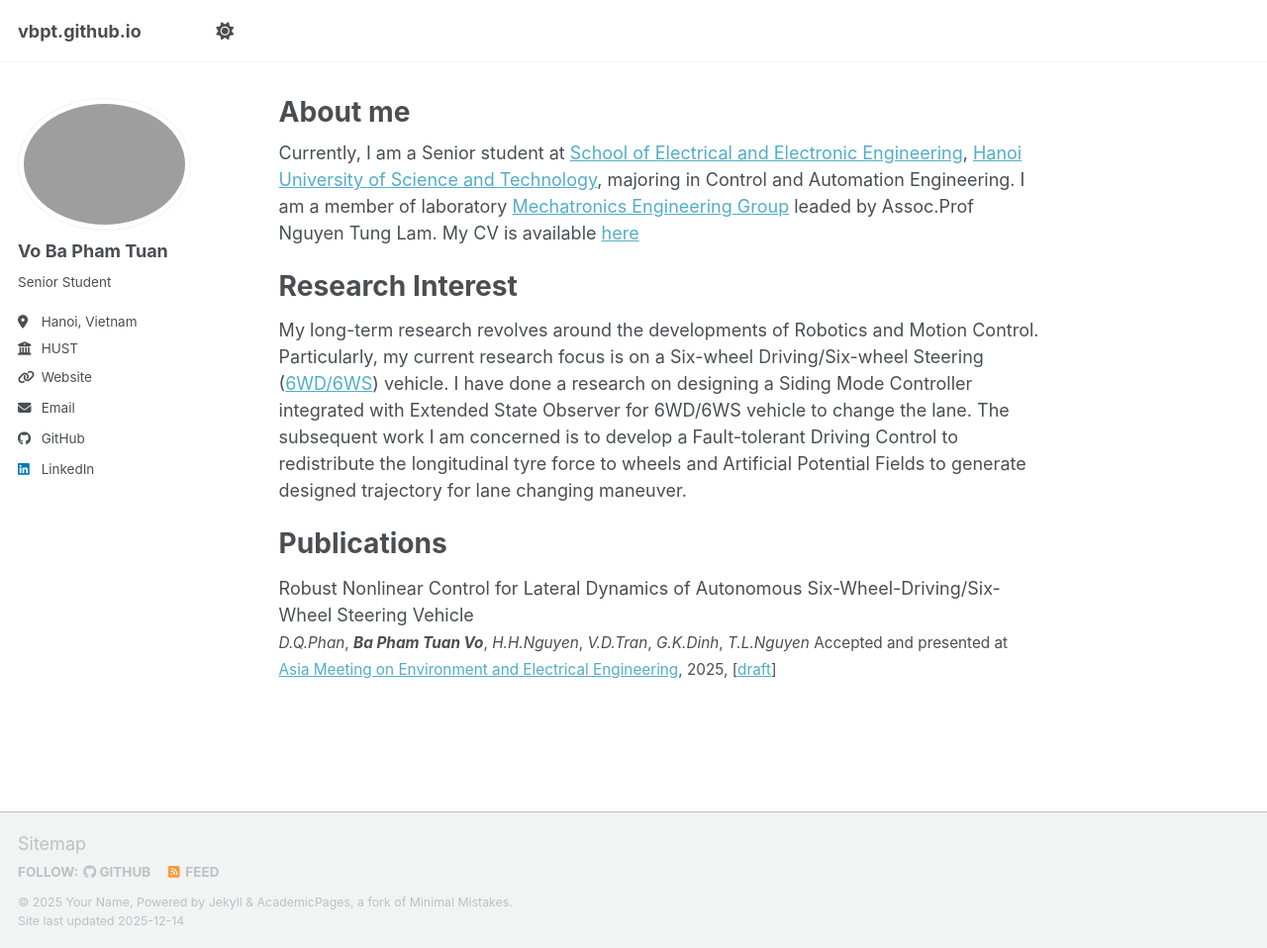
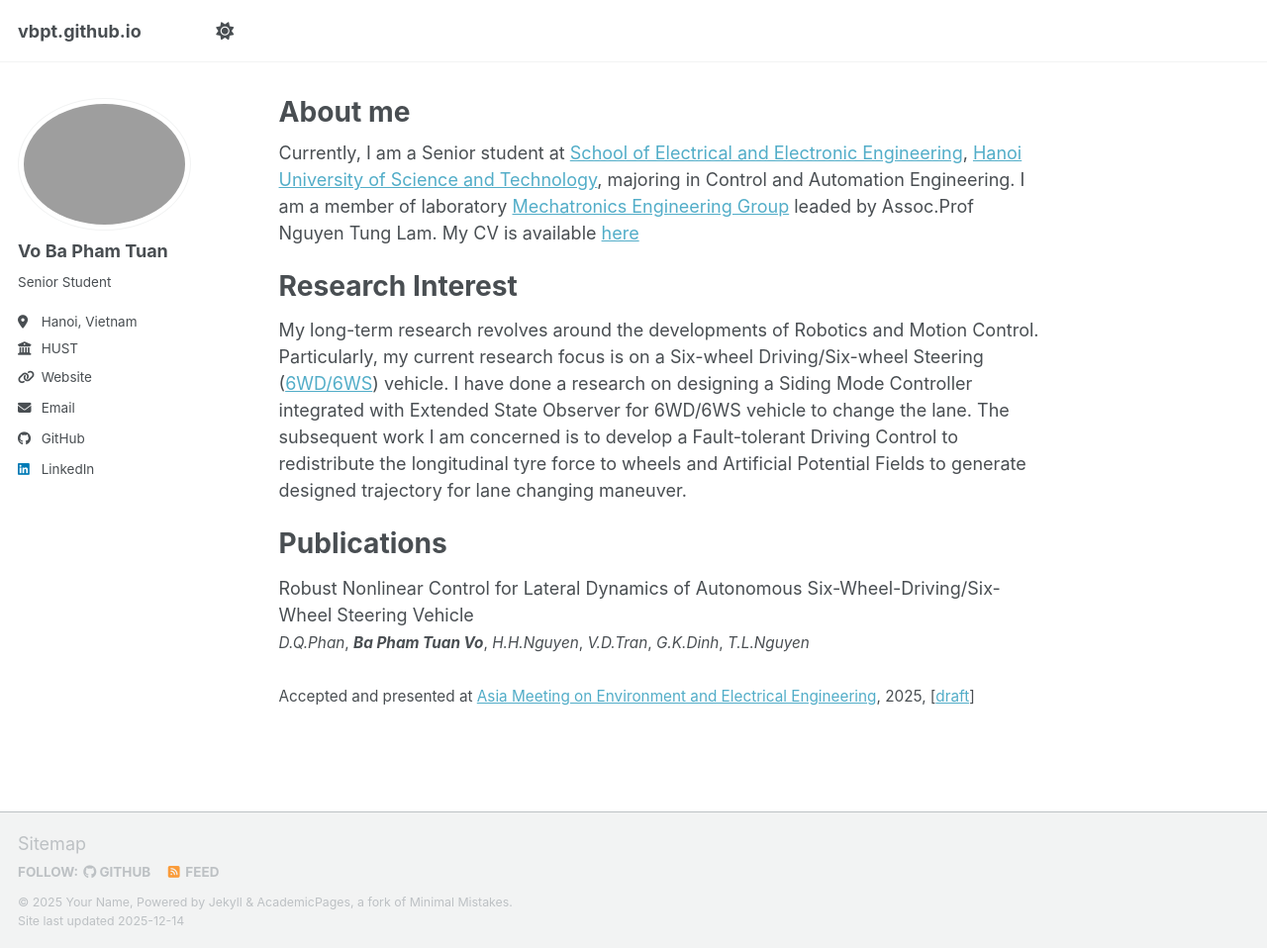
Before and after one commit to TuanVoBaPham/vbpt.github.io, a Jekyll site: the page built from _pages/about.md, in a window 1280 px wide and 958 px high. Shown: the whole window at 99% size. Built offline with Jekyll 4.4.1, drawn with Linux system fonts in a browser that asks for light colours; a script bundle is joined from its source files by our own code; library files that are not in the unit come from our copies.

Commit message:
Update about.md

```diff
--- a/_pages/about.md
+++ b/_pages/about.md
@@ -20,6 +20,10 @@ Robust Nonlinear Control for Lateral Dynamics of Autonomous Six-Wheel-Driving/Si
 <br>
 <span style="font-size: 0.85em;">
 _D.Q.Phan_, _**Ba Pham Tuan Vo**_, _H.H.Nguyen_, _V.D.Tran_, _G.K.Dinh_, _T.L.Nguyen_
+</span>
+<br>
+<br>
+<span style="font-size: 0.85em;">
 Accepted and presented at [Asia Meeting on Environment and Electrical Engineering](https://eeeam.net/), 2025, [[draft](https://drive.google.com/file/d/1OAGgXv4egcGP-2XiI71gxv08vhQVlcZG/view?usp=drive_link)]
 </span>
 <br>
```
